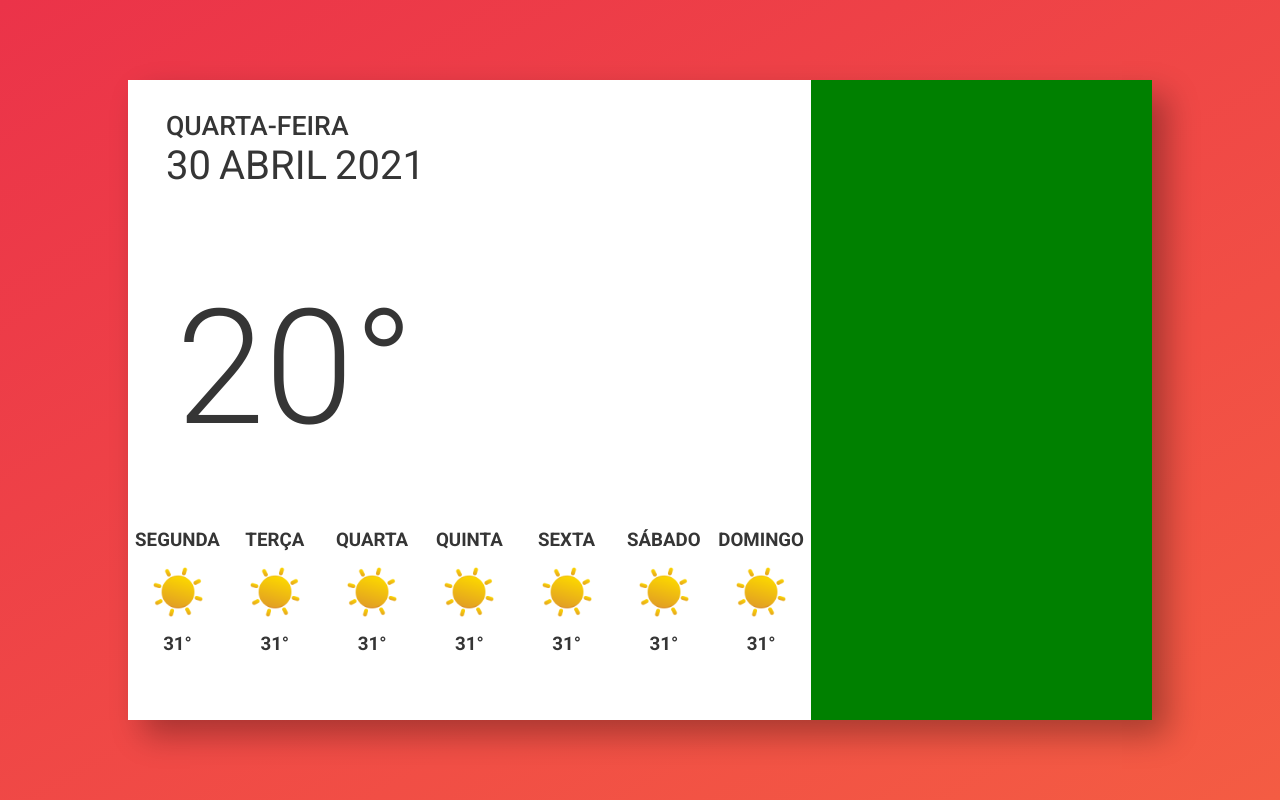
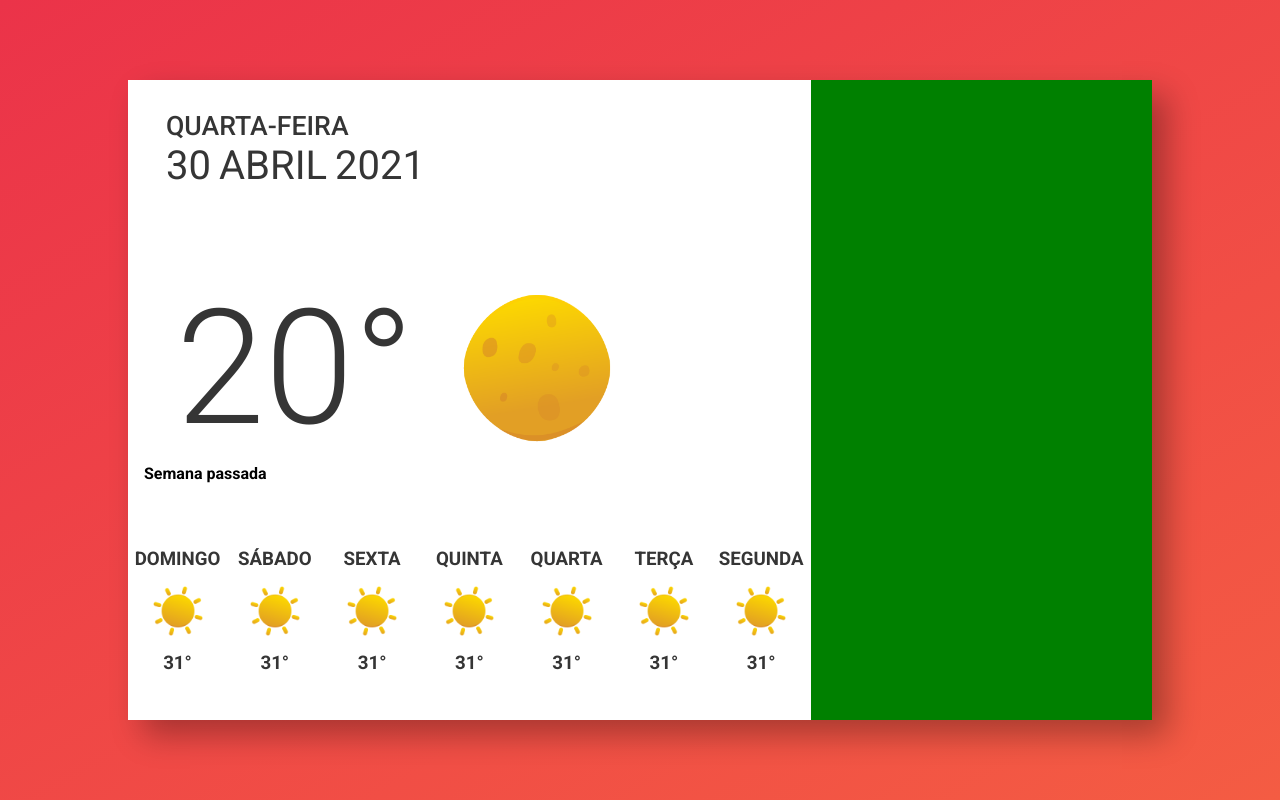
Before and after one commit to GustsgomesBr/weather-app-reactjs, a React (Create React App) app: page / in a window 1280 px wide. Built offline with nearby package versions, Linux system fonts and the light colour scheme.

Commit message:
:tada: moment lib  installed

```diff
--- a/package.json
+++ b/package.json
@@ -6,6 +6,7 @@
     "@testing-library/jest-dom": "^5.11.10",
     "@testing-library/react": "^11.2.6",
     "@testing-library/user-event": "^12.8.3",
+    "moment": "^2.29.1",
     "react": "^17.0.2",
     "react-dom": "^17.0.2",
     "react-scripts": "4.0.3",
--- a/src/App.js
+++ b/src/App.js
@@ -1,6 +1,6 @@
 import WeekWeather from './WeekWeather';
 import './index.css';
-
+import night_full_moon_clear from './weather-icons/night_full_moon_clear.png';
 
 function App() {
   return (
@@ -16,15 +16,17 @@ function App() {
         </section>
         <section className="temperature">
           <h1>20°</h1>
+          <img src={night_full_moon_clear}></img>
         </section>
+        <h4 id="lastweek">Semana passada</h4>
         <section className="week-weather-section">
-          <WeekWeather id="0"/>
           <WeekWeather id="1"/>
           <WeekWeather id="2"/>
           <WeekWeather id="3"/>
           <WeekWeather id="4"/>
           <WeekWeather id="5"/>
           <WeekWeather id="6"/>
+          <WeekWeather id="7"/>
         </section>
       </main>
       <aside>
--- /dev/null
+++ b/src/GetWeather.js
@@ -0,0 +1,15 @@
+import moment from 'moment'
+
+function GetWeather(){
+    var daysAgo = {}
+    var weekday = {}
+    for(var i=1; i<=7; i++) {
+        daysAgo[i] = moment().subtract(i, 'days');
+        var Xmas95 = new Date(daysAgo[i]);
+        weekday[i] = Xmas95.getDay();
+    }
+    console.log(weekday)
+    return weekday
+}
+
+export default GetWeather;
--- a/src/index.css
+++ b/src/index.css
@@ -58,6 +58,11 @@ aside{
     font-weight: 500;
 }
 
+.week-day-month h4{
+    margin-left: 0.5rem;
+    font-weight: 400;
+}
+
 .temperature{
     height: 30%;
     color: #353535;
@@ -65,10 +70,20 @@ aside{
     align-items: center;
 }
 
+.temperature img{
+    width: 150px;
+    height: 150px;
+    margin-left: 3rem;
+}
+
 .temperature h1{
     font-size: 120pt;
     margin-left: 3rem;
     font-weight: 300;
+}
+
+#lastweek{
+    margin-left: 1rem;
 }
 
 .week-weather-section{
--- a/src/weekWeather.js
+++ b/src/weekWeather.js
@@ -1,11 +1,13 @@
 import day_clear from './weather-icons/day_clear.png';
-
-var dias_da_semana = ["SEGUNDA", "TERÇA", "QUARTA", "QUINTA", "SEXTA", "SÁBADO", "DOMINGO"]
+import GetWeather from './GetWeather'
+var dias_da_semana = ["DOMINGO", "SEGUNDA", "TERÇA", "QUARTA", "QUINTA", "SEXTA", "SÁBADO"];
 
 function WeekWeather(props) {
+    var getweat = GetWeather();
+
     return (
       <section className="week-Weather-item">
-        <h1>{dias_da_semana[props.id]}</h1>
+        <h1>{dias_da_semana[getweat[props.id]]}</h1>
         <img src={day_clear}></img>
         <h1>31°</h1>
       </section>
```
Also changed, not shown: 1 other file (tests, documents, lock files or other folders).
